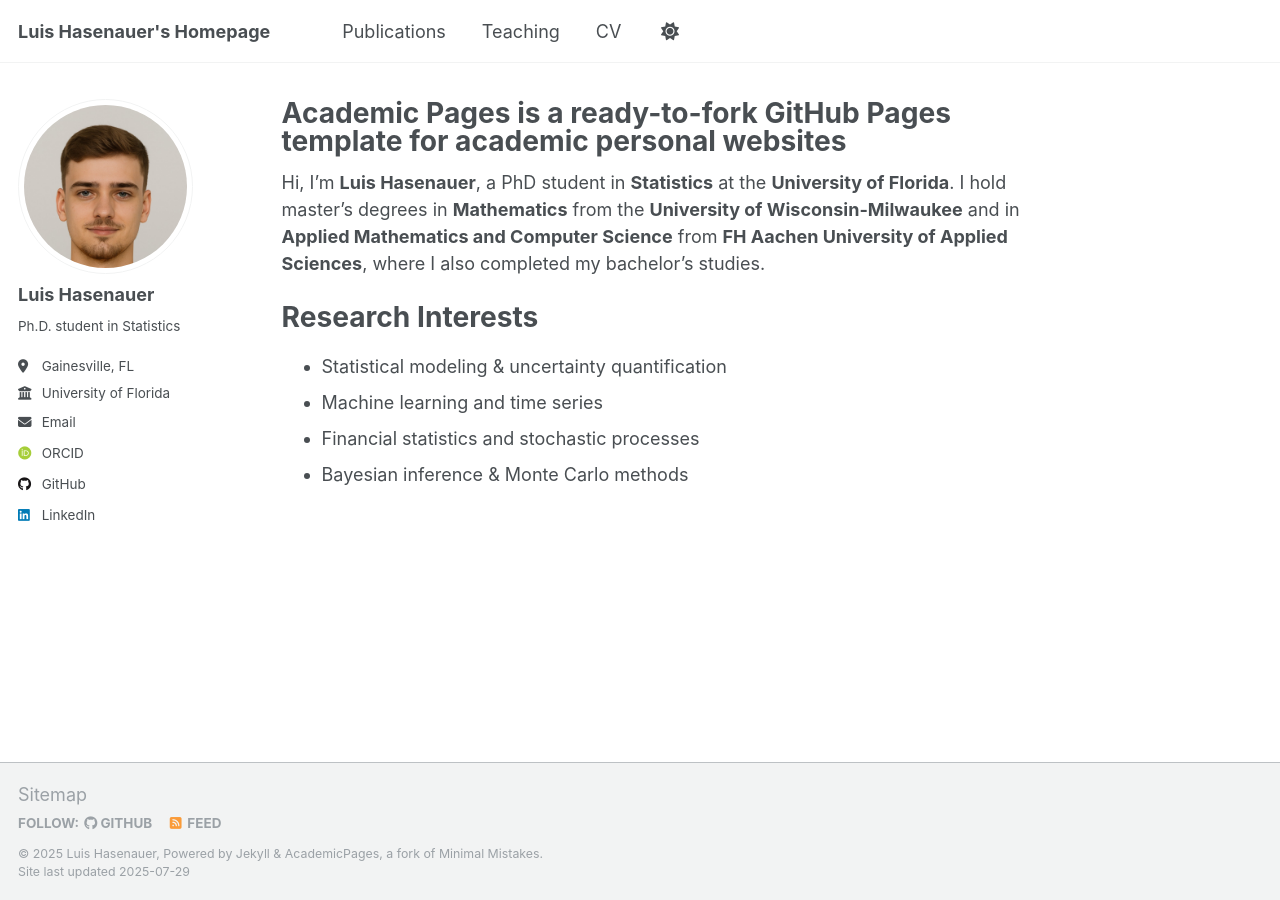
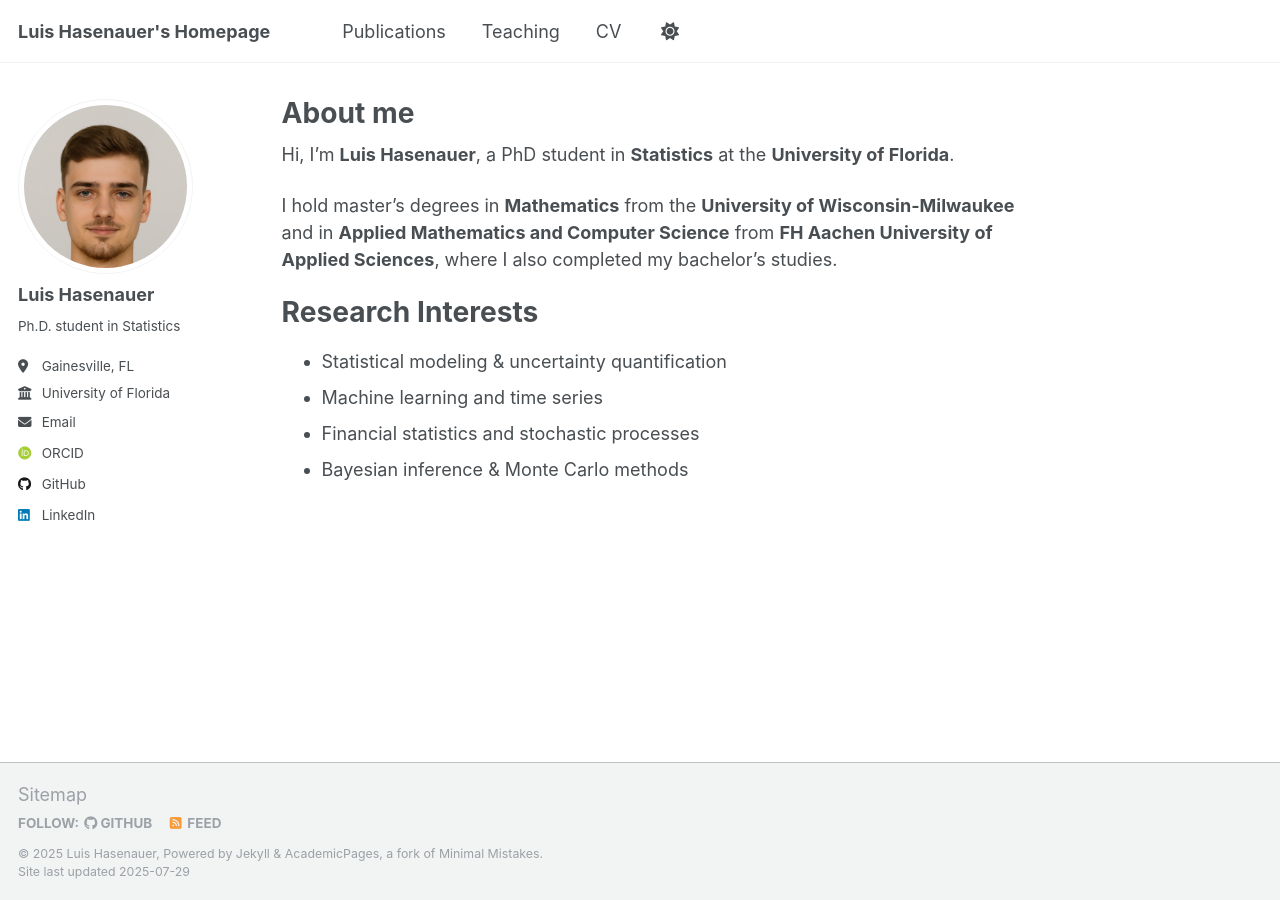
Before and after one commit to LuisHasenauer/LuisHasenauer.github.io, a Jekyll site: the page built from _pages/about.md, in a window 1280 px wide. Built offline with Jekyll 4.4.1, drawn with Linux system fonts in a browser that asks for light colours; some web fonts are replaced; a script that is not in the unit is left out.

Commit message:
Update about.md

```diff
--- a/_pages/about.md
+++ b/_pages/about.md
@@ -1,13 +1,15 @@
 ---
 permalink: /
-title: "Academic Pages is a ready-to-fork GitHub Pages template for academic personal websites"
+title: "About me"
 author_profile: true
 redirect_from:
   - /about/
   - /about.html
 ---
 
-Hi, I'm **Luis Hasenauer**, a PhD student in **Statistics** at the **University of Florida**. I hold master's degrees in **Mathematics** from the **University of Wisconsin-Milwaukee** and in **Applied Mathematics and Computer Science** from **FH Aachen University of Applied Sciences**, where I also completed my bachelor's studies.
+Hi, I'm **Luis Hasenauer**, a PhD student in **Statistics** at the **University of Florida**.
+
+I hold master's degrees in **Mathematics** from the **University of Wisconsin-Milwaukee** and in **Applied Mathematics and Computer Science** from **FH Aachen University of Applied Sciences**, where I also completed my bachelor's studies.
 
 Research Interests
 ======
```
